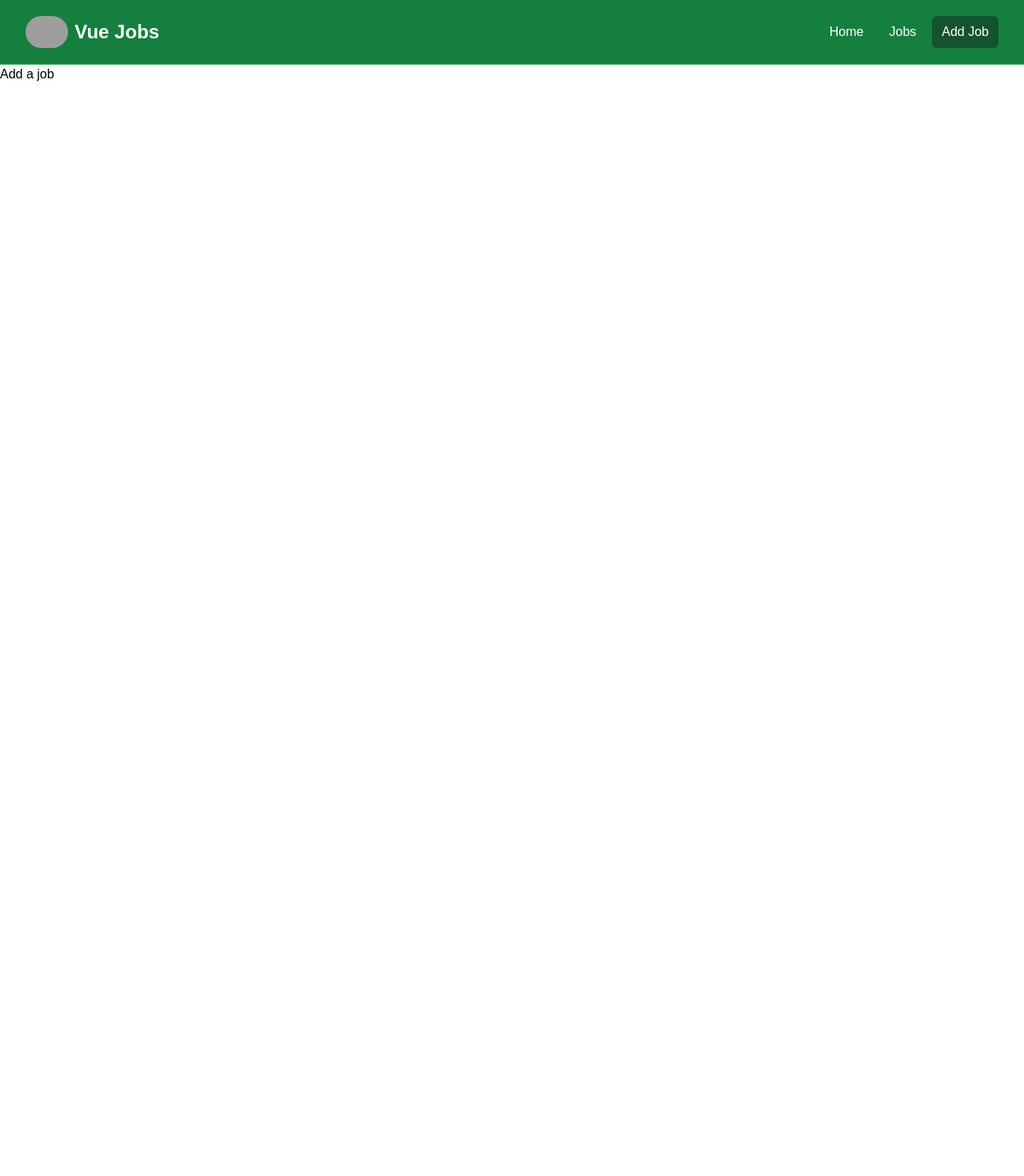
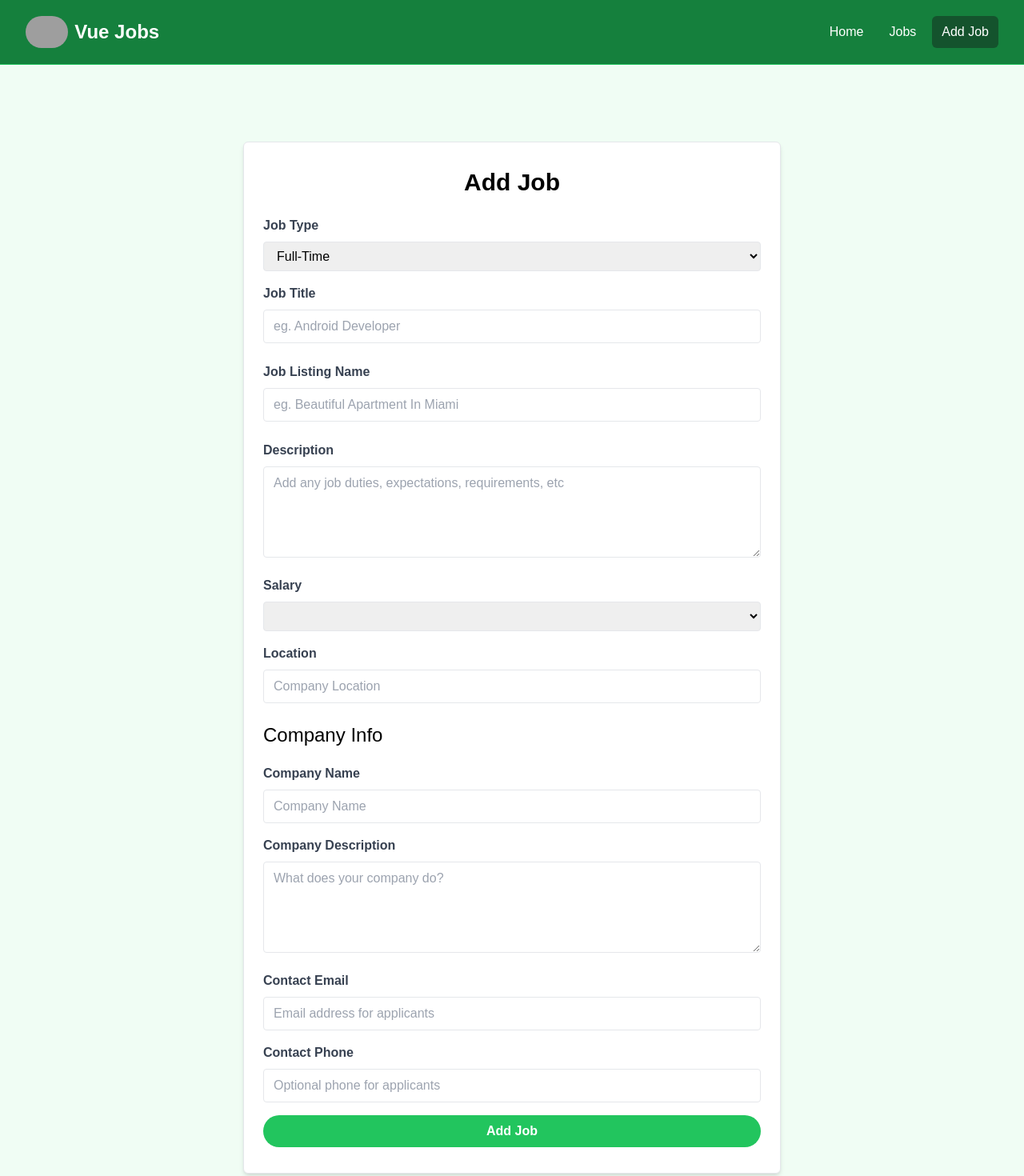
Before and after one commit to eddiemuhoro/tech-kenya, a Vue app: page /jobs/add in a window 1280 px wide. Shown: the top 1470 px of the page at 80% size. Before the commit the page ends 800 px from the top, so only its background shows below. Built offline with nearby package versions, Linux system fonts and the light colour scheme; grey boxes are pictures that could not be loaded.

Commit message:
Refactor JobAdd.vue to use reactive form data and add form submission logic

```diff
--- a/src/components/JobAdd.vue
+++ b/src/components/JobAdd.vue
@@ -1,5 +1,238 @@
-<script setup></script>
+<script setup>
+import { reactive } from "vue";
+import { useRouter } from "vue-router";
+import { useToast } from "vue-toastification";
+const toast = useToast();
+const router = useRouter();
+const form = reactive({
+  type: "Full-Time",
+  title: "",
+  description: "",
+  salary: "",
+  location: "",
+  company: {
+    name: "",
+    description: "",
+    contactEmail: "",
+    contactPhone: "",
+  },
+  contact: "",
+});
+
+const handleSubmit = async () => {
+  const formData = {
+    title: form.title,
+    type: form.type,
+    location: form.location,
+    description: form.description,
+    salary: form.salary,
+    company: {
+      name: form.company.name,
+      description: form.company.description,
+      contactEmail: form.company.contactEmail,
+      contactPhone: form.company.contactPhone,
+    },
+  };
+  console.log(formData);
+
+  const response = await fetch("http://localhost:3001/api/jobs", {
+    method: "POST",
+    headers: {
+      "Content-Typer": "application/json",
+    },
+    body: JSON.stringify(formData),
+  });
+  if (response.ok) {
+    toast.success("success");
+  } else {
+    toast.error("Error");
+  }
+};
+</script>
 
 <template>
-  <h1>Add a job</h1>
+  <section class="bg-green-50">
+    <div class="container m-auto max-w-2xl py-24">
+      <div
+        class="bg-white px-6 py-8 mb-4 shadow-md rounded-md border m-4 md:m-0"
+      >
+        <form @submit.prevent="handleSubmit">
+          <h2 class="text-3xl text-center font-semibold mb-6">Add Job</h2>
+
+          <div class="mb-4">
+            <label for="type" class="block text-gray-700 font-bold mb-2"
+              >Job Type</label
+            >
+            <select
+              v-model="form.type"
+              id="type"
+              name="type"
+              class="border rounded w-full py-2 px-3"
+              required
+            >
+              <option value="Full-Time">Full-Time</option>
+              <option value="Part-Time">Part-Time</option>
+              <option value="Remote">Remote</option>
+              <option value="Internship">Internship</option>
+            </select>
+          </div>
+
+          <div class="mb-4">
+            <label for="type" class="block text-gray-700 font-bold mb-2"
+              >Job Title</label
+            >
+
+            <input
+              v-model="form.title"
+              type="text"
+              id="title"
+              name="title"
+              class="border rounded w-full py-2 px-3 mb-2"
+              placeholder="eg. Android Developer"
+              required
+            />
+          </div>
+
+          <div class="mb-4">
+            <label class="block text-gray-700 font-bold mb-2"
+              >Job Listing Name</label
+            >
+            <input
+              v-model="form.name"
+              type="text"
+              id="name"
+              name="name"
+              class="border rounded w-full py-2 px-3 mb-2"
+              placeholder="eg. Beautiful Apartment In Miami"
+              required
+            />
+          </div>
+          <div class="mb-4">
+            <label for="description" class="block text-gray-700 font-bold mb-2"
+              >Description</label
+            >
+            <textarea
+              v-model="form.description"
+              id="description"
+              name="description"
+              class="border rounded w-full py-2 px-3"
+              rows="4"
+              placeholder="Add any job duties, expectations, requirements, etc"
+            ></textarea>
+          </div>
+
+          <div class="mb-4">
+            <label for="type" class="block text-gray-700 font-bold mb-2"
+              >Salary</label
+            >
+            <select
+              v-model="form.salary"
+              id="salary"
+              name="salary"
+              class="border rounded w-full py-2 px-3"
+              required
+            >
+              <option value="Under $50K">under $50K</option>
+              <option value="$50K - $60K">$50 - $60K</option>
+              <option value="$60K - $70K">$60 - $70K</option>
+              <option value="$70K - $80K">$70 - $80K</option>
+              <option value="$80K - $90K">$80 - $90K</option>
+              <option value="$90K - $100K">$90 - $100K</option>
+              <option value="$100K - $125K">$100 - $125K</option>
+              <option value="$125K - $150K">$125 - $150K</option>
+              <option value="$150K - $175K">$150 - $175K</option>
+              <option value="$175K - $200K">$175 - $200K</option>
+              <option value="Over $200K">Over $200K</option>
+            </select>
+          </div>
+
+          <div class="mb-4">
+            <label class="block text-gray-700 font-bold mb-2"> Location </label>
+            <input
+              v-model="form.location"
+              type="text"
+              id="location"
+              name="location"
+              class="border rounded w-full py-2 px-3 mb-2"
+              placeholder="Company Location"
+              required
+            />
+          </div>
+
+          <h3 class="text-2xl mb-5">Company Info</h3>
+
+          <div class="mb-4">
+            <label for="company" class="block text-gray-700 font-bold mb-2"
+              >Company Name</label
+            >
+            <input
+              v-model="form.company.name"
+              type="text"
+              id="company"
+              name="company"
+              class="border rounded w-full py-2 px-3"
+              placeholder="Company Name"
+            />
+          </div>
+
+          <div class="mb-4">
+            <label
+              for="company_description"
+              class="block text-gray-700 font-bold mb-2"
+              >Company Description</label
+            >
+            <textarea
+              v-model="form.company.description"
+              id="company_description"
+              name="company_description"
+              class="border rounded w-full py-2 px-3"
+              rows="4"
+              placeholder="What does your company do?"
+            ></textarea>
+          </div>
+
+          <div class="mb-4">
+            <label
+              for="contact_email"
+              class="block text-gray-700 font-bold mb-2"
+              >Contact Email</label
+            >
+            <input
+              v-model="form.company.contactEmail"
+              type="email"
+              id="contact_email"
+              name="contact_email"
+              class="border rounded w-full py-2 px-3"
+              placeholder="Email address for applicants"
+              required
+            />
+          </div>
+          <div class="mb-4">
+            <label
+              for="contact_phone"
+              class="block text-gray-700 font-bold mb-2"
+              >Contact Phone</label
+            >
+            <input
+              v-model="form.company.contactPhone"
+              type="tel"
+              id="contact_phone"
+              name="contact_phone"
+              class="border rounded w-full py-2 px-3"
+              placeholder="Optional phone for applicants"
+            />
+          </div>
+
+          <div>
+            <button
+              class="bg-green-500 hover:bg-green-600 text-white font-bold py-2 px-4 rounded-full w-full focus:outline-none focus:shadow-outline"
+              type="submit"
+            >
+              Add Job
+            </button>
+          </div>
+        </form>
+      </div>
+    </div>
+  </section>
 </template>
```
